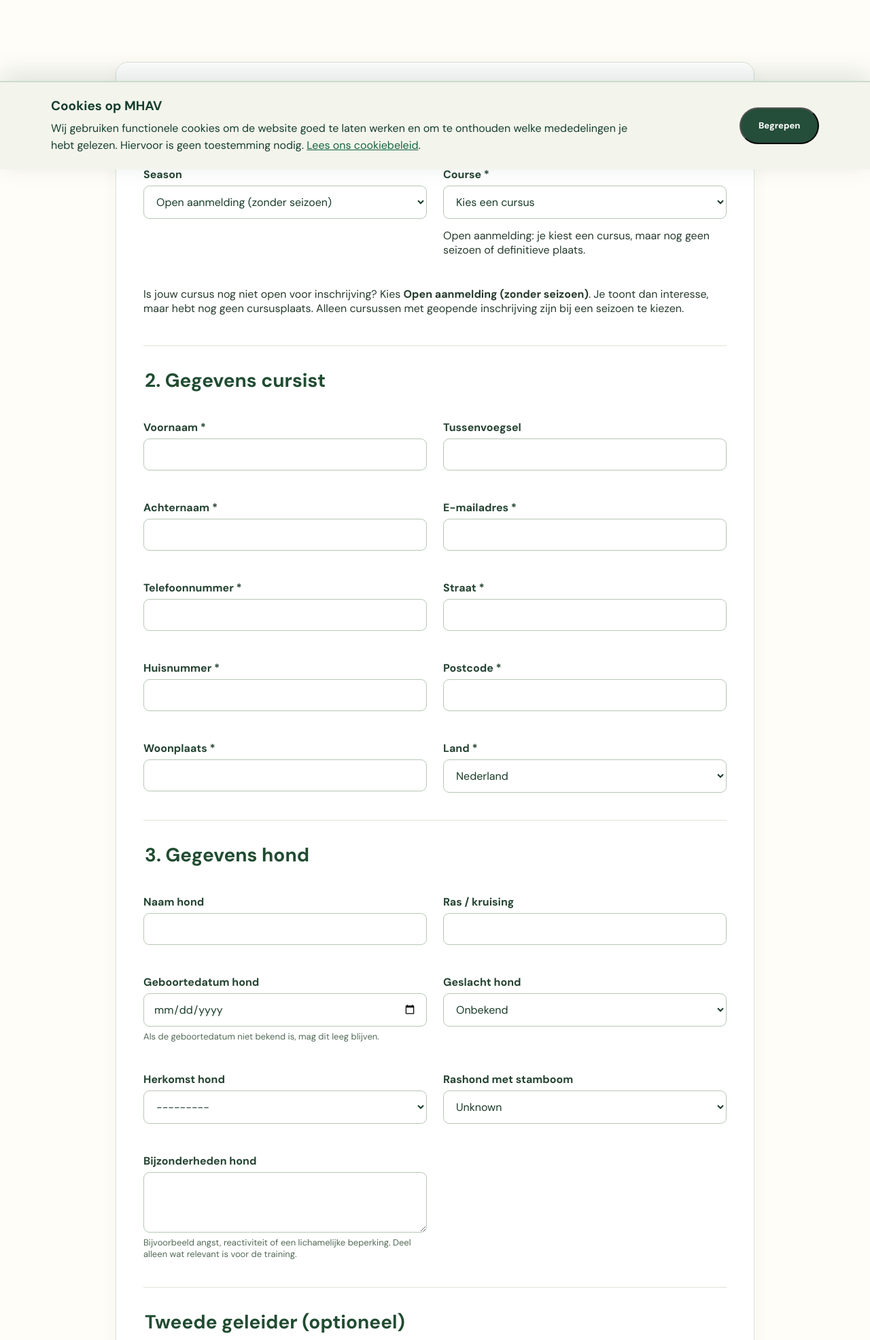
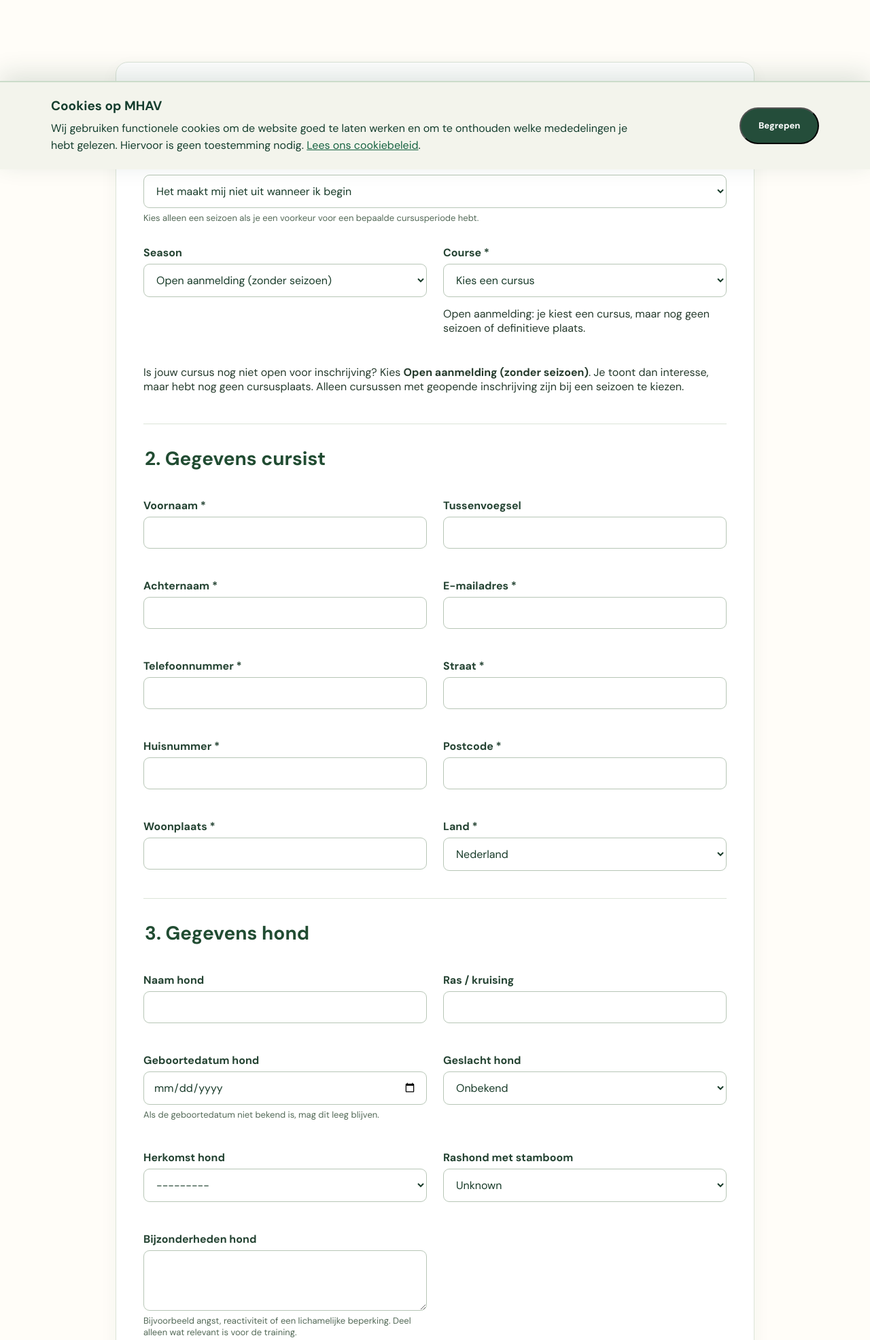
Before and after one commit to SaCam/MHAV, a Django app: page /inschrijven/ in a window 1280 px wide. Shown: the part 551-2522 px from the top of the page at 68% size. Run offline with Django 5.2, Linux system fonts and the light colour scheme; data comes from the database, SQL or seed files in the repository; data that the repository does not hold is empty.

Commit message:
Registration V2 Phase 3A: flexible start prferences

```diff
--- a/apps/planning/forms.py
+++ b/apps/planning/forms.py
@@ -127,7 +127,7 @@ class CourseApplicationForm(StyledForm):
     class Meta:
         model = CourseApplication
         fields = ('first_name','middle_name','last_name','email','phone','street','house_number','postal_code','city','country',
-                  'dog_name','dog_breed','dog_birth_date','dog_sex','dog_origin','dog_pedigree','dog_notes','second_handler_name','season','course',
+                  'dog_name','dog_breed','dog_birth_date','dog_sex','dog_origin','dog_pedigree','dog_notes','second_handler_name','start_preference','season','course',
                   'dog_count','first_dog','trained_before','experience','availability','remarks')
         widgets = {
             'dog_notes': forms.Textarea(attrs={'rows':3}),
@@ -160,6 +160,8 @@ class CourseApplicationForm(StyledForm):
         from apps.website.views import TRAINING_SLUGS
         from .models import SeasonCourseOffering
         open_offerings = [o for o in SeasonCourseOffering.objects.select_related('season', 'course').all() if o.accepts_applications()]
+        # Backward compatibility: older registration clients do not send this field.
+        self.fields['start_preference'].required = False
         self.fields['season'].queryset = Season.objects.filter(pk__in=[o.season_id for o in open_offerings])
         self.fields['season'].required = False
         self.fields['season'].empty_label = 'Geen voorkeur / nog niet bekend'
@@ -189,7 +191,20 @@ class CourseApplicationForm(StyledForm):
             data['dog_name'] = dog.name
             data['dog_breed'] = dog.breed
             data['dog_birth_date'] = dog.date_of_birth
+        preference = data.get('start_preference')
         season, course = data.get('season'), data.get('course')
+        if not preference and 'start_preference' not in self.data:
+            # Legacy submissions: a selected season means an explicit request.
+            preference = (CourseApplication.StartPreference.SPECIFIC if season
+                          else CourseApplication.StartPreference.FLEXIBLE)
+            data['start_preference'] = preference
+        elif not preference:
+            self.add_error('start_preference', 'Kies wanneer je wilt beginnen.')
+        if preference == CourseApplication.StartPreference.SPECIFIC and not season:
+            self.add_error('season', 'Kies het seizoen waarin je bij voorkeur wilt starten.')
+        if preference != CourseApplication.StartPreference.SPECIFIC and season:
+            self.add_error('season', 'Kies alleen een seizoen wanneer je een specifieke cursusperiode wilt.')
+
         if season and course:
             from .models import SeasonCourseOffering
             offering = SeasonCourseOffering.objects.filter(season=season, course=course).first()
--- a/apps/planning/models.py
+++ b/apps/planning/models.py
@@ -205,6 +205,13 @@ class CourseApplication(models.Model):
     dog_birth_date = models.DateField('Geboortedatum hond', null=True, blank=True)
     dog_sex = models.CharField('Geslacht hond', max_length=12, choices=[('male','Reu'),('female','Teef')], blank=True)
     dog_notes = models.TextField('Bijzonderheden hond', blank=True)
+    class StartPreference(models.TextChoices):
+        EARLIEST = 'earliest', 'Zo snel mogelijk'
+        SPECIFIC = 'specific', 'Ik heb een voorkeur voor een bepaalde cursusperiode'
+        FLEXIBLE = 'flexible', 'Het maakt mij niet uit wanneer ik begin'
+
+    start_preference = models.CharField('Gewenste start', max_length=12, choices=StartPreference.choices, default=StartPreference.FLEXIBLE)
+    requested_season = models.ForeignKey(Season, on_delete=models.SET_NULL, null=True, blank=True, related_name='requested_applications', verbose_name='Oorspronkelijk gevraagd seizoen')
     season = models.ForeignKey(Season, on_delete=models.SET_NULL, null=True, blank=True, related_name='applications')
     course = models.ForeignKey('website.SitePage', on_delete=models.SET_NULL, null=True, blank=True, related_name='course_applications')
     experience = models.TextField('Eerdere training / niveau', blank=True)
--- a/apps/planning/views.py
+++ b/apps/planning/views.py
@@ -282,6 +282,7 @@ def public_application(request, on_behalf=False):
         if not preference_error:
             with transaction.atomic():
                 application = form.save(commit=False)
+                application.requested_season = application.season if application.start_preference == CourseApplication.StartPreference.SPECIFIC else None
                 application.privacy_accepted_at = timezone.now()
                 application.time_preferences = preferences
                 application.submission_source = 'admin' if on_behalf else ('member' if request.user.is_authenticated else 'guest')
--- a/templates/planning/application_form.html
+++ b/templates/planning/application_form.html
@@ -36,6 +36,11 @@
                     <p>
                         Welke cursus wil je volgen?
                     </p>
+                    <div class="mhav-registration-field">
+                        <label for="{{ form.start_preference.id_for_label }}">{{ form.start_preference.label }} *</label>
+                        {{ form.start_preference }}{{ form.start_preference.errors }}
+                        <small>Kies alleen een seizoen als je een voorkeur voor een bepaalde cursusperiode hebt.</small>
+                    </div>
                     <div class="mhav-registration-grid">
                         {% for field in form %}
                             {% if field.name == 'season' or field.name == 'course' %}
```
Also changed, not shown: PHASE3A_HOTFIX.md (added, +1 -0 lines), REGISTRATION_V2_PHASE2D.md (deleted, +0 -22 lines), REGISTRATION_V2_PHASE3A.md (added, +5 -0 lines), apps/planning/migrations/0021_application_start_preference.py (added).
